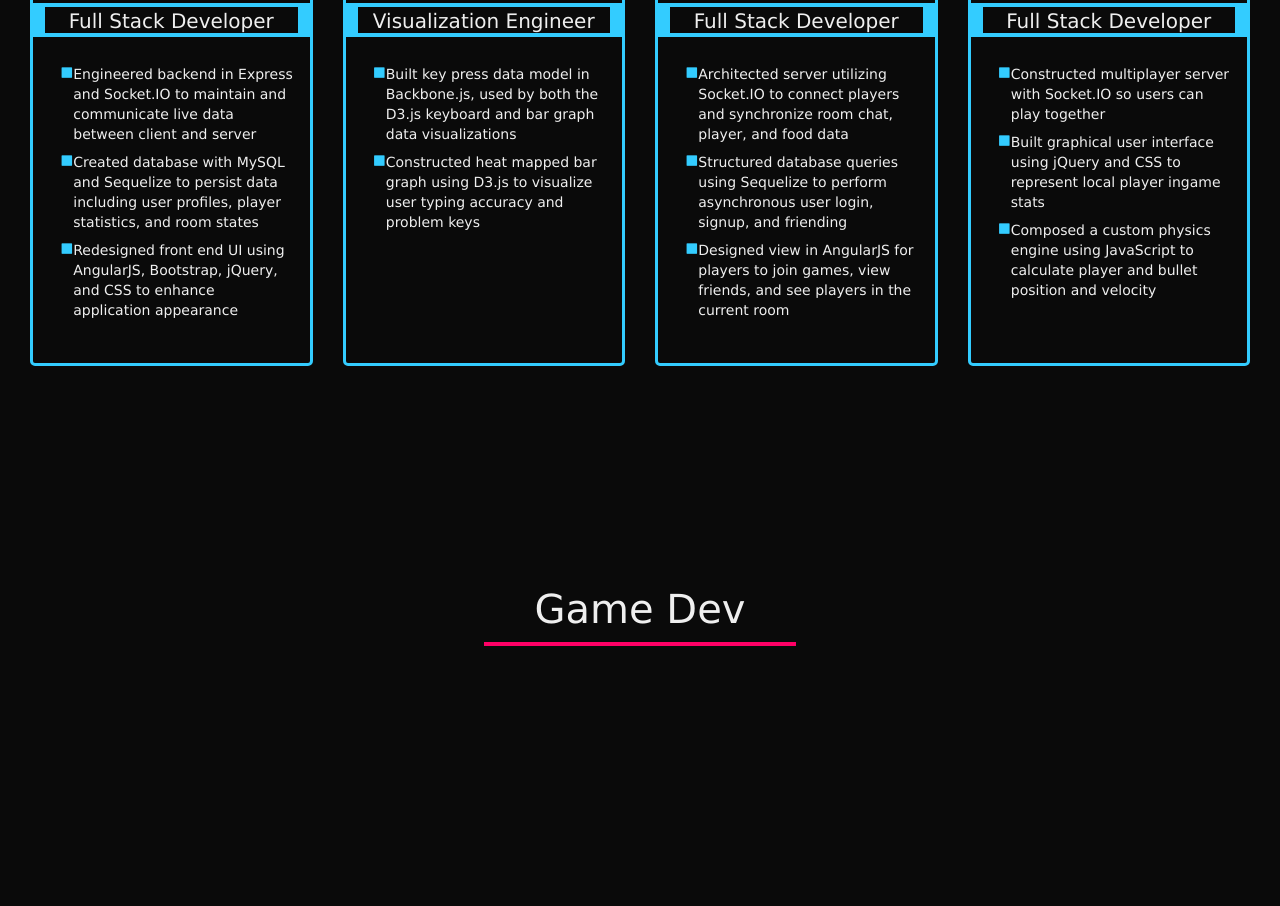
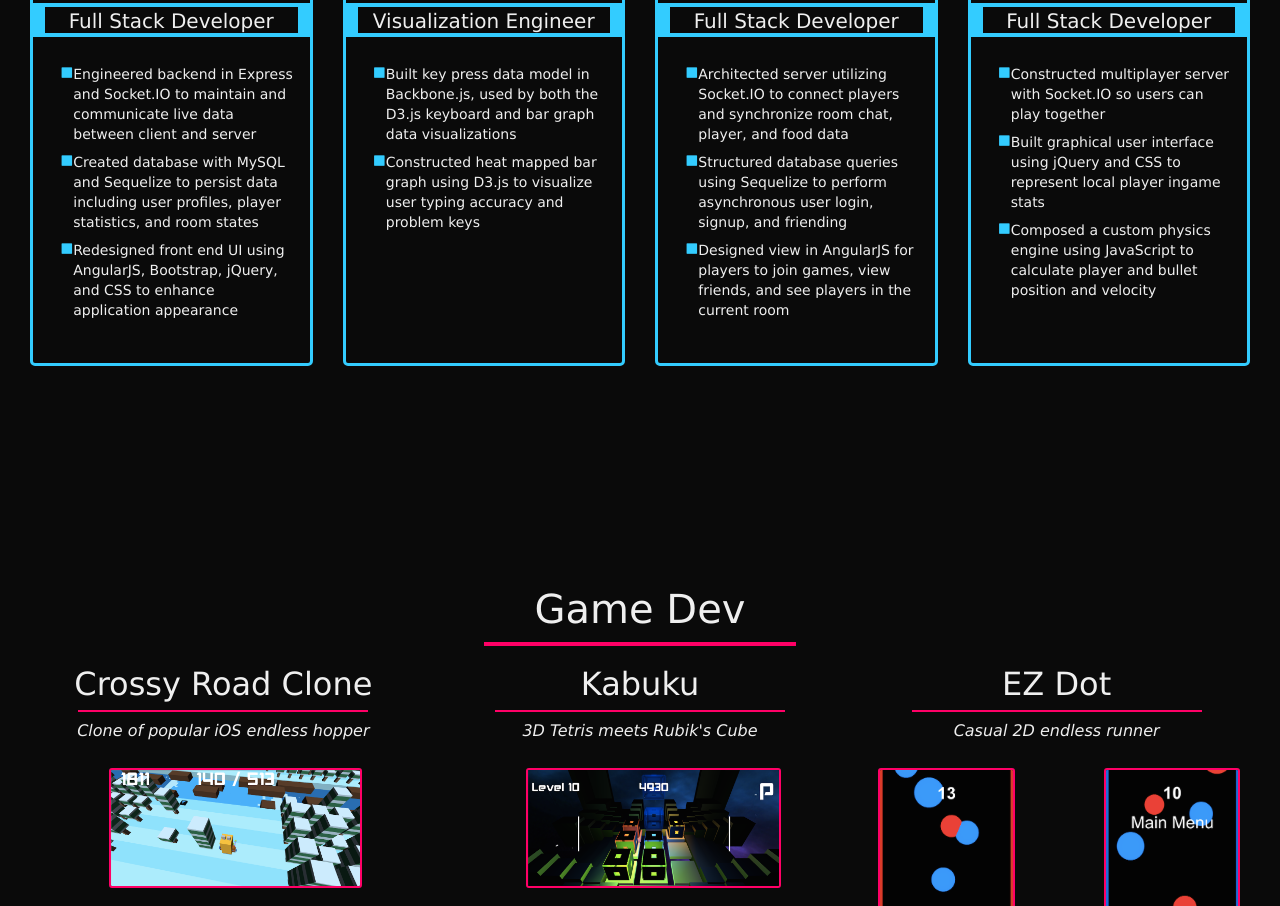
Before and after one commit to zfreedman/mysite, a website: page index.html in a window 1280 px wide. Shown: the part 1894-2800 px from the top of the page. Drawn offline with nearby package versions, Linux system fonts and the light colour scheme.

Commit message:
Update on game dev - Finished rough draft of game dev div
TODO:
- Contact div or footer
- Modal for game images
- Work on styling
- Style navbar

```diff
--- a/css/index.css
+++ b/css/index.css
@@ -279,3 +279,62 @@ body {
   background-color: #ff0066;
   width: 25%;
 }
+
+.gameColContent {
+  text-align: center;
+  height: 70vh;
+}
+
+.gameColTitle {
+  font-size: 4vh;
+  height: 6vh;
+  color: #efefef;
+}
+
+.gameColUnderline {
+  height: .25vh;
+  background-color: #ff0066;
+  width: 75%;
+  margin: 0 auto;
+}
+
+.gameColContent:hover .gameColTitle {
+  color: #ff0066;
+}
+
+.gameColInfo {
+  font-size: 2vh;
+  margin-top: 1vh;
+  font-style: italic;
+  text-align: center;
+  height: 2vh;
+}
+
+.gameColImage img {
+  max-height: 15vh;
+  margin-top: 4vh;
+  border: 2px solid #ff0066;
+  border-radius: 3px;
+}
+
+.gameColImageTall img {
+  max-height: 30vh;
+  margin-top: 4vh;
+  border: 2px solid #ff0066;
+  border-radius: 3px;
+}
+
+/*.gameColImgWide {
+  height: 50%;
+  width: 100%;
+  margin-top: 2vh;
+  border: 2px solid #ff0066;
+  border-radius: 3px;
+}*/
+
+/*.gameColImgTall {
+  height: 36vh;
+  margin-top: 2vh;
+  border: 2px solid #ff0066;
+  border-radius: 3px;
+}*/
--- a/index.html
+++ b/index.html
@@ -38,7 +38,6 @@
             <li><a href='#resumeDiv'>Resume</a></li>
             <li><a href='#webDevDiv'>Web Dev</a></li>
             <li><a href='#gameDevDiv'>Game Dev</a></li>
-            <li><a href='#projectsDiv'>Projects</a></li>
           </ul>
         </div><!-- /.navbar-collapse -->
       </div><!-- /.container-fluid -->
@@ -234,6 +233,8 @@
           </div>
         </div>
       </div>
+
+      <!-- Web Development -->
       <div id='webDevDiv' class='contentDiv'>
         <div class='contentDivTitle'>Web Dev</div>
         <div class='contentDivTitleUnderline'
@@ -352,15 +353,59 @@
           </div>
         </div>
       </div>
+
+      <!-- Game Development -->
       <div id='gameDevDiv' class='contentDiv'>
         <div class='contentDivTitle'>Game Dev</div>
         <div class='contentDivTitleUnderline'
           id='gameDevDivUnderline'></div>
-      </div>
-      <div id='projectsDiv' class='contentDiv'>
-        <div class='contentDivTitle'>Projects</div>
-        <div class='contentDivTitleUnderline'
-          id='projectsDivUnderline'></div>
+        <div class='col-md-4 gameColContent'>
+          <div class='gameColTitle'>Crossy Road Clone</div>
+          <div class='gameColUnderline'></div>
+          <div class='gameColInfo'>
+            Clone of popular iOS endless hopper
+          </div>
+          <div class='col-xs-offset-2 col-xs-8 gameColImage'>
+            <img src='img/game/crossyRoadClone00.png' />
+          </div>
+          <div class='col-xs-offset-2 col-xs-8 gameColImage'>
+            <img src='img/game/crossyRoadClone01.png' />
+          </div>
+          <div class='col-xs-offset-2 col-xs-8 gameColImage'>
+            <img src='img/game/crossyRoadClone02.png' />
+          </div>
+        </div>
+
+        <div class='col-md-4 gameColContent'>
+          <div class='gameColTitle'>Kabuku</div>
+          <div class='gameColUnderline'></div>
+          <div class='gameColInfo'>
+            3D Tetris meets Rubik's Cube
+          </div>
+          <div class='col-xs-offset-2 col-xs-8 gameColImage'>
+            <img src='img/game/kabuku00.png' />
+          </div>
+          <div class='col-xs-offset-2 col-xs-8 gameColImage'>
+            <img src='img/game/kabuku01.png' />
+          </div>
+          <div class='col-xs-offset-2 col-xs-8 gameColImage'>
+            <img src='img/game/kabuku02.png' />
+          </div>
+        </div>
+
+        <div class='col-md-4 gameColContent'>
+          <div class='gameColTitle'>EZ Dot</div>
+          <div class='gameColUnderline'></div>
+          <div class='gameColInfo'>
+            Casual 2D endless runner
+          </div>
+          <div class='col-xs-5 gameColImageTall'>
+            <img src='img/game/EZDot00.png' />
+          </div>
+          <div class='col-xs-offset-2 col-xs-5 gameColImageTall'>
+            <img src='img/game/EZDot01.png' />
+          </div>
+        </div>
       </div>
     </div>
 
```
Also changed, not shown: img/game/EZDot00.png (added), img/game/EZDot01.png (added), img/game/crossyRoadClone00.png (added), img/game/crossyRoadClone01.png (added), img/game/crossyRoadClone02.png (added), img/game/kabuku00.png (added), img/game/kabuku01.png (added), img/game/kabuku02.png (added).
